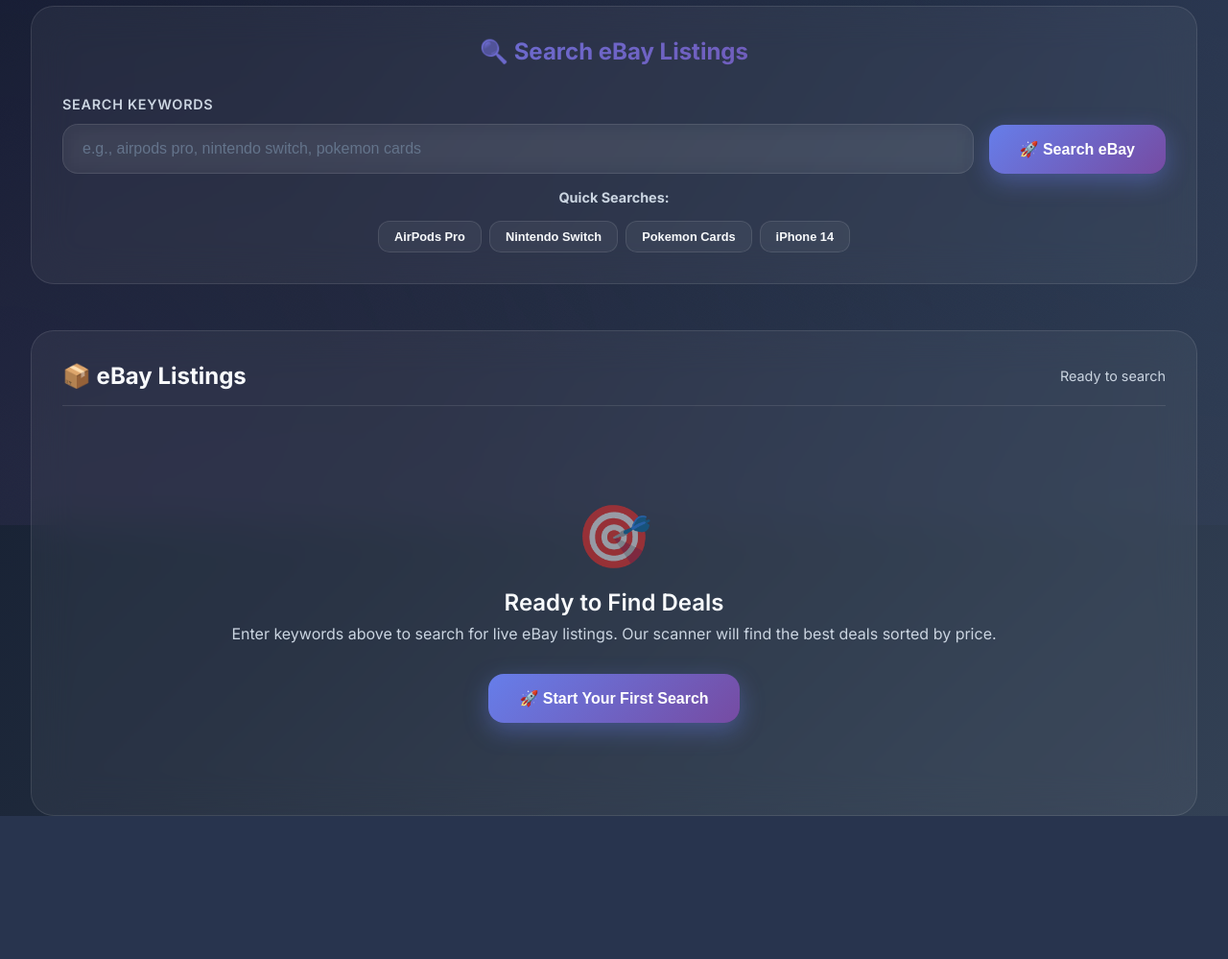
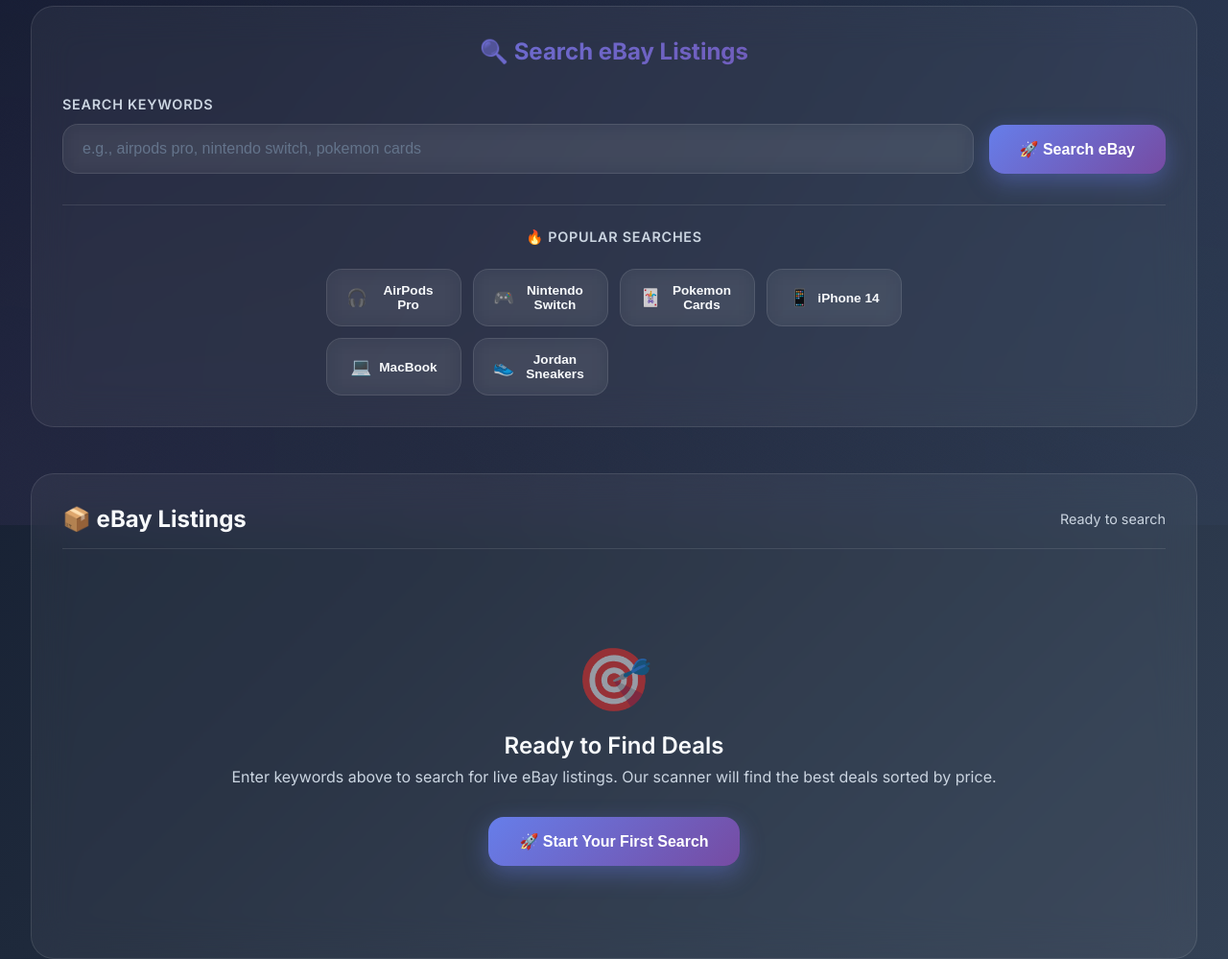
Before and after one commit to WizardQueenAnne/Fliphawk-v2, a Python web app: template templates/ebay_search.html in a window 1280 px wide. Shown: the part 253-1252 px from the top of the page at 96% size. Before the commit the page ends 1103 px from the top, so only its background shows below. Run offline with Jinja, Linux system fonts and the light colour scheme; the template is opened without the code that fills it, so the values that code supplies are empty.

Commit message:
Update ebay_search.html

```diff
--- a/templates/ebay_search.html
+++ b/templates/ebay_search.html
@@ -228,11 +228,17 @@
             background: linear-gradient(135deg, var(--primary), var(--secondary));
             color: white;
             box-shadow: 0 8px 25px rgba(102, 126, 234, 0.4);
+            border: none;
         }
 
         .btn-primary:hover {
             transform: translateY(-3px);
             box-shadow: 0 12px 35px rgba(102, 126, 234, 0.6);
+        }
+
+        .btn-primary:active {
+            transform: translateY(-1px);
+            box-shadow: 0 6px 20px rgba(102, 126, 234, 0.5);
         }
 
         .btn:disabled {
@@ -470,6 +476,118 @@
             background: linear-gradient(135deg, var(--accent), #0891b2);
         }
 
+        /* Quick Search Buttons */
+        .quick-search-container {
+            margin-top: 2rem;
+            padding-top: 1.5rem;
+            border-top: 1px solid var(--border);
+        }
+
+        .quick-search-title {
+            color: var(--text-secondary);
+            margin-bottom: 1.5rem;
+            font-size: 0.9rem;
+            font-weight: 600;
+            text-transform: uppercase;
+            letter-spacing: 0.05em;
+            text-align: center;
+        }
+
+        .quick-search-grid {
+            display: grid;
+            grid-template-columns: repeat(auto-fit, minmax(140px, 1fr));
+            gap: 0.75rem;
+            max-width: 600px;
+            margin: 0 auto;
+        }
+
+        .quick-search-btn {
+            background: var(--surface);
+            border: 1px solid var(--border);
+            color: var(--text-primary);
+            padding: 0.875rem 1.25rem;
+            border-radius: 16px;
+            font-size: 0.85rem;
+            font-weight: 600;
+            cursor: pointer;
+            transition: all 0.3s cubic-bezier(0.4, 0, 0.2, 1);
+            position: relative;
+            overflow: hidden;
+            backdrop-filter: blur(10px);
+            text-align: center;
+            display: flex;
+            align-items: center;
+            justify-content: center;
+            gap: 0.5rem;
+            min-height: 48px;
+        }
+
+        .quick-search-btn::before {
+            content: '';
+            position: absolute;
+            top: 0;
+            left: -100%;
+            width: 100%;
+            height: 100%;
+            background: linear-gradient(90deg, transparent, rgba(102, 126, 234, 0.15), transparent);
+            transition: left 0.6s ease;
+        }
+
+        .quick-search-btn:hover {
+            background: var(--surface-hover);
+            border-color: var(--primary);
+            transform: translateY(-3px);
+            box-shadow: 0 8px 25px rgba(102, 126, 234, 0.25);
+            color: var(--primary);
+        }
+
+        .quick-search-btn:hover::before {
+            left: 100%;
+        }
+
+        .quick-search-btn:active {
+            transform: translateY(-1px);
+            box-shadow: 0 4px 15px rgba(102, 126, 234, 0.3);
+        }
+
+        .quick-search-btn:focus {
+            outline: none;
+            border-color: var(--primary);
+            box-shadow: 0 0 0 3px rgba(102, 126, 234, 0.2);
+        }
+
+        /* Icon styling for quick search buttons */
+        .quick-search-btn .icon {
+            font-size: 1.1rem;
+            opacity: 0.8;
+        }
+
+        .quick-search-btn:hover .icon {
+            opacity: 1;
+            transform: scale(1.1);
+            transition: all 0.3s ease;
+        }
+
+        /* Responsive adjustments for quick search */
+        @media (max-width: 768px) {
+            .quick-search-grid {
+                grid-template-columns: repeat(2, 1fr);
+                gap: 0.5rem;
+            }
+
+            .quick-search-btn {
+                padding: 0.75rem 1rem;
+                font-size: 0.8rem;
+                min-height: 44px;
+            }
+        }
+
+        @media (max-width: 480px) {
+            .quick-search-grid {
+                grid-template-columns: 1fr;
+            }
+        }
+
         /* Responsive Design */
         @media (max-width: 768px) {
             .container {
@@ -558,7 +676,7 @@
                     <div class="empty-icon">🎯</div>
                     <h3 class="empty-title">Ready to Find Deals</h3>
                     <p class="empty-text">Enter keywords above to search for live eBay listings. Our scanner will find the best deals sorted by price.</p>
-                    <button class="btn btn-primary" onclick="document.getElementById('searchForm').requestSubmit();">
+                    <button class="btn btn-primary" onclick="startSearch('airpods pro')">
                         🚀 Start Your First Search
                     </button>
                 </div>
@@ -686,7 +804,7 @@
                         <div class="empty-icon">😔</div>
                         <h3 class="empty-title">No Listings Found</h3>
                         <p class="empty-text">Try different keywords or check your spelling. eBay might not have any listings matching your search.</p>
-                        <button class="btn btn-primary" onclick="searchSample();">
+                        <button class="btn btn-primary" onclick="quickSearch('airpods pro')">
                             🔄 Try Sample Search
                         </button>
                     </div>
@@ -771,16 +889,11 @@
                     <div class="empty-icon">⚠️</div>
                     <h3 class="empty-title">Search Failed</h3>
                     <p class="empty-text">There was an error processing your request. Please try again with different keywords or check your connection.</p>
-                    <button class="btn btn-primary" onclick="searchSample();">
+                    <button class="btn btn-primary" onclick="quickSearch('airpods pro')">
                         🔄 Try Sample Search
                     </button>
                 </div>
             `;
-        }
-
-        function searchSample() {
-            document.getElementById('keywords').value = 'airpods pro';
-            document.getElementById('searchForm').requestSubmit();
         }
 
         function addToWatchlist(itemId) {
@@ -820,22 +933,67 @@
             const searchSection = document.querySelector('.search-section');
             const quickSearchDiv = document.createElement('div');
             quickSearchDiv.innerHTML = `
-                <div style="margin-top: 1rem; text-align: center;">
-                    <h4 style="color: var(--text-secondary); margin-bottom: 1rem; font-size: 0.9rem;">Quick Searches:</h4>
-                    <div style="display: flex; gap: 0.5rem; flex-wrap: wrap; justify-content: center;">
-                        <button class="btn btn-small" onclick="quickSearch('airpods pro')" style="background: var(--surface); border: 1px solid var(--border); color: var(--text-primary);">AirPods Pro</button>
-                        <button class="btn btn-small" onclick="quickSearch('nintendo switch')" style="background: var(--surface); border: 1px solid var(--border); color: var(--text-primary);">Nintendo Switch</button>
-                        <button class="btn btn-small" onclick="quickSearch('pokemon cards')" style="background: var(--surface); border: 1px solid var(--border); color: var(--text-primary);">Pokemon Cards</button>
-                        <button class="btn btn-small" onclick="quickSearch('iphone 14')" style="background: var(--surface); border: 1px solid var(--border); color: var(--text-primary);">iPhone 14</button>
+                <div class="quick-search-container">
+                    <h4 class="quick-search-title">🔥 Popular Searches</h4>
+                    <div class="quick-search-grid">
+                        <button class="quick-search-btn" data-keyword="airpods pro">
+                            <span class="icon">🎧</span>
+                            <span>AirPods Pro</span>
+                        </button>
+                        <button class="quick-search-btn" data-keyword="nintendo switch">
+                            <span class="icon">🎮</span>
+                            <span>Nintendo Switch</span>
+                        </button>
+                        <button class="quick-search-btn" data-keyword="pokemon cards">
+                            <span class="icon">🃏</span>
+                            <span>Pokemon Cards</span>
+                        </button>
+                        <button class="quick-search-btn" data-keyword="iphone 14">
+                            <span class="icon">📱</span>
+                            <span>iPhone 14</span>
+                        </button>
+                        <button class="quick-search-btn" data-keyword="macbook">
+                            <span class="icon">💻</span>
+                            <span>MacBook</span>
+                        </button>
+                        <button class="quick-search-btn" data-keyword="jordan sneakers">
+                            <span class="icon">👟</span>
+                            <span>Jordan Sneakers</span>
+                        </button>
                     </div>
                 </div>
             `;
             searchSection.appendChild(quickSearchDiv);
+
+            // Add event listeners to quick search buttons
+            const quickButtons = quickSearchDiv.querySelectorAll('.quick-search-btn');
+            quickButtons.forEach(button => {
+                button.addEventListener('click', function() {
+                    const keyword = this.getAttribute('data-keyword');
+                    quickSearch(keyword);
+                });
+
+                // Add loading state when clicked
+                button.addEventListener('click', function() {
+                    if (!isSearching) {
+                        this.style.opacity = '0.7';
+                        this.style.transform = 'scale(0.95)';
+                        setTimeout(() => {
+                            this.style.opacity = '1';
+                            this.style.transform = 'scale(1)';
+                        }, 200);
+                    }
+                });
+            });
         }
 
         function quickSearch(keyword) {
+            if (isSearching) return;
+
             document.getElementById('keywords').value = keyword;
-            document.getElementById('searchForm').requestSubmit();
+
+            // Trigger the search
+            startSearch(keyword);
         }
 
         // Add quick search buttons after page loads
```
